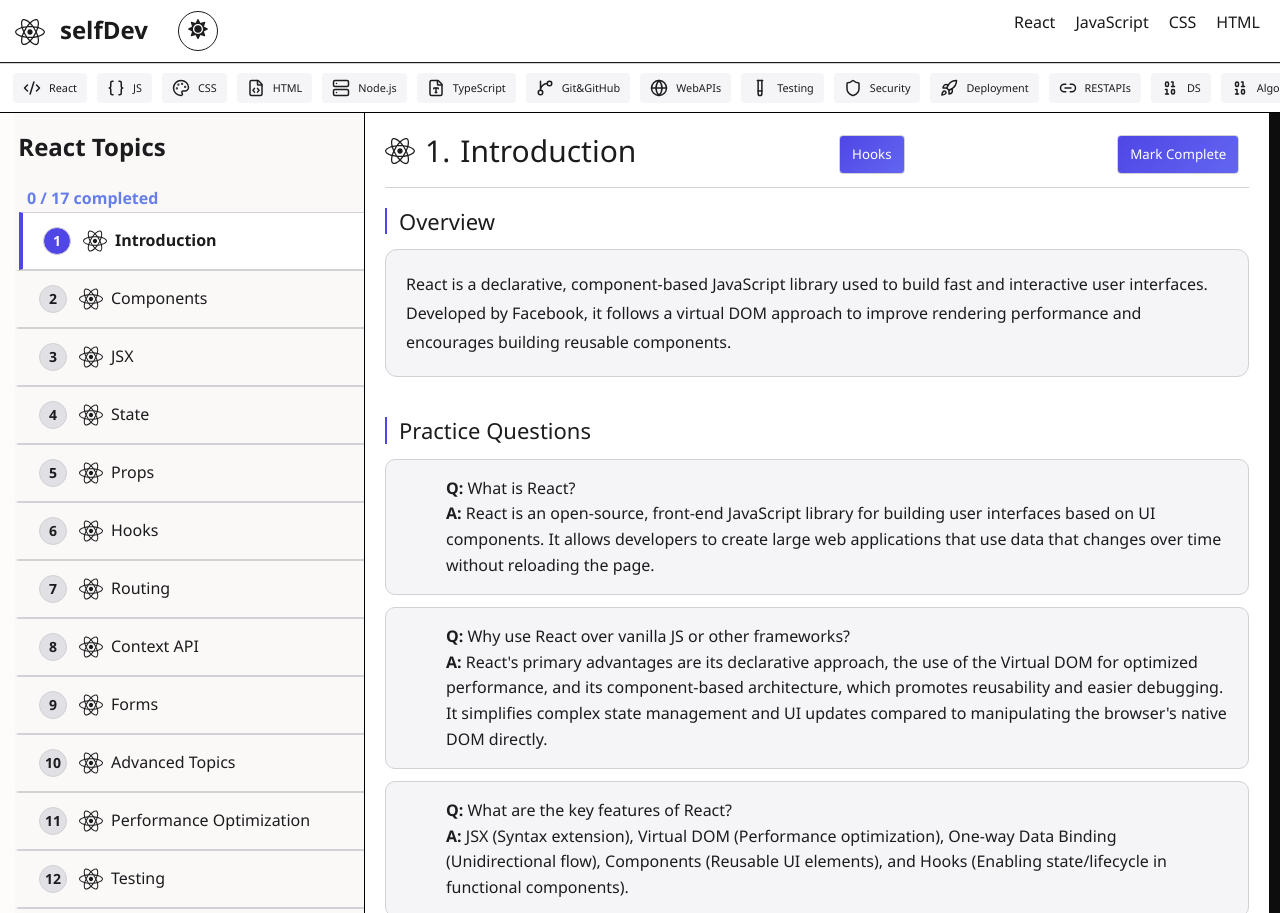
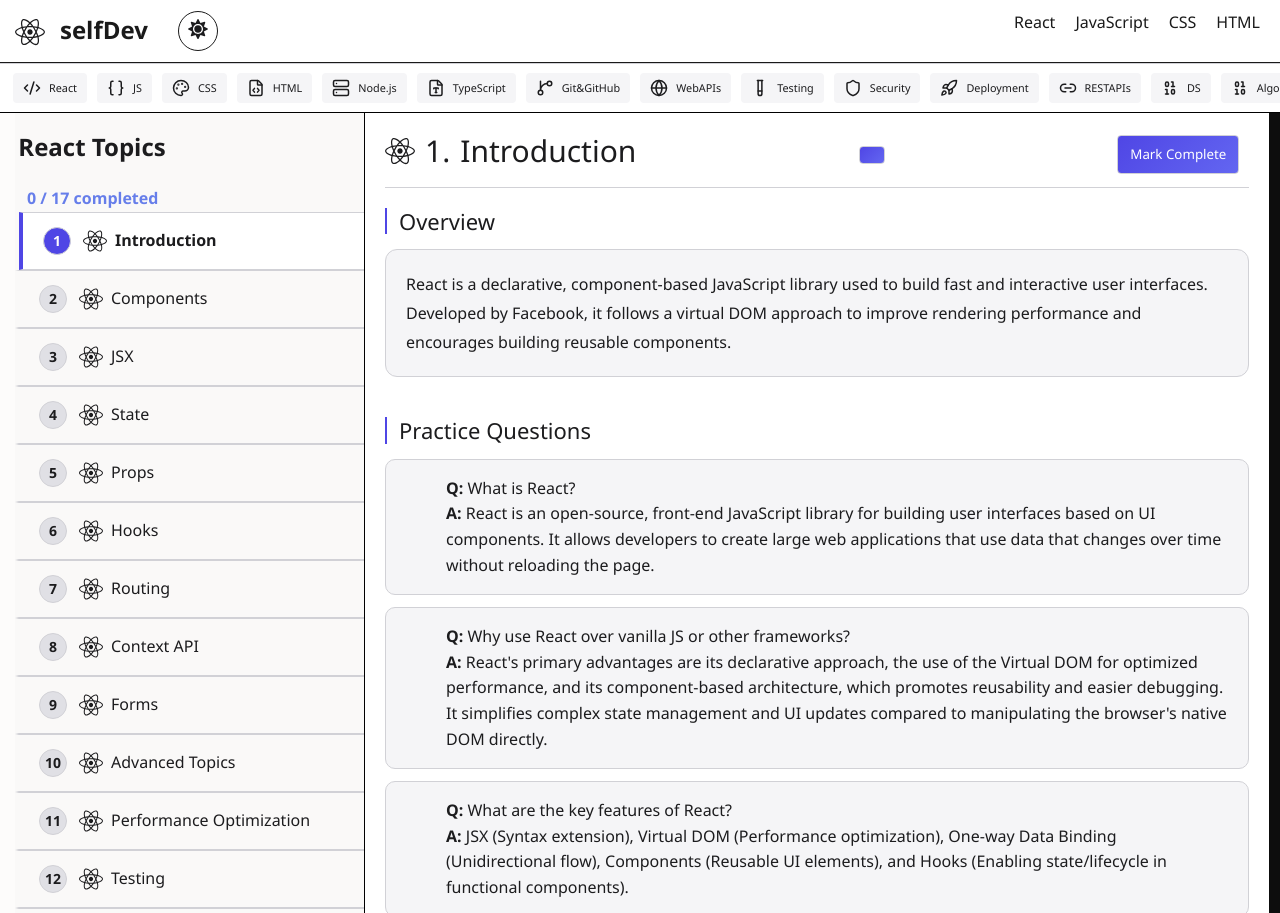
Before and after one commit to sshadulla22/SelfDev-Learning--Platform, a React (Create React App) app: page / in a window 1280 px wide. Shown: the top 913 px of the page. Built offline with nearby package versions, Linux system fonts and the light colour scheme.

Commit message:
Remove 'Hooks' text from button
Removed the text 'Hooks' from the button in ReactInfo.js.

```diff
--- a/src/Components/TechStack/ReactInfo.js
+++ b/src/Components/TechStack/ReactInfo.js
@@ -114,7 +114,7 @@
             className="complete-btn"
             onClick={() => navigate('/hooks')}
           >
-            Hooks
+
           </button>
 
           {/* Mark Complete */}
```
